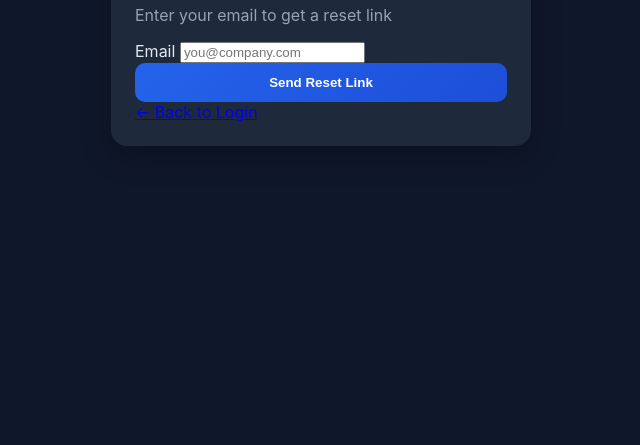
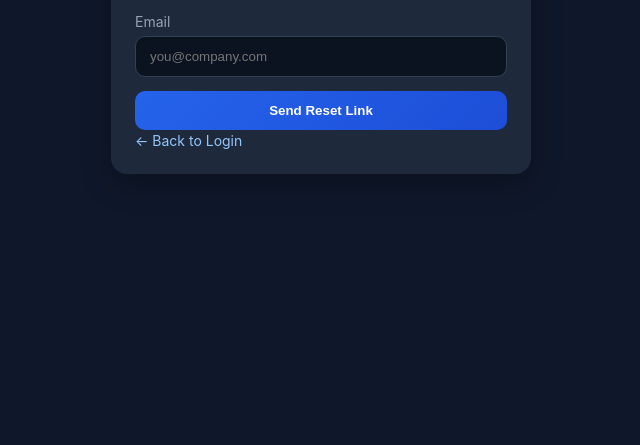
Before and after one commit to inshabhurgri/crm-dashboard, a plain HTML site: page forgot-password.html in a window 1280 px wide. Shown: the part 355-800 px from the top of the page, without its empty margins (319-959 px from the left). Drawn offline with Linux system fonts and the light colour scheme.

Commit message:
Update forgot-password.html

```diff
--- a/forgot-password.html
+++ b/forgot-password.html
@@ -3,7 +3,7 @@
 <head>
   <meta charset="UTF-8">
   <meta name="viewport" content="width=device-width, initial-scale=1.0">
-  <title>Forgot Password</title>
+  <title>Reset Password</title>
   <link rel="stylesheet" href="style.css">
 </head>
 <body>
@@ -11,17 +11,14 @@
     <div class="auth-card">
       <h1>Reset Password</h1>
       <p>Enter your email to get a reset link</p>
-
-      <form action="index.html">
-        <label for="email">Email</label>
-        <input id="email" type="email" placeholder="you@company.com" required>
-
+      <form>
+        <div class="field">
+          <label>Email</label>
+          <input type="email" placeholder="you@company.com" required>
+        </div>
         <button class="btn" type="submit">Send Reset Link</button>
       </form>
-
-      <div class="link-row">
-        <a href="index.html">← Back to Login</a>
-      </div>
+      <a class="link" href="index.html">← Back to Login</a>
     </div>
   </div>
 </body>
```
